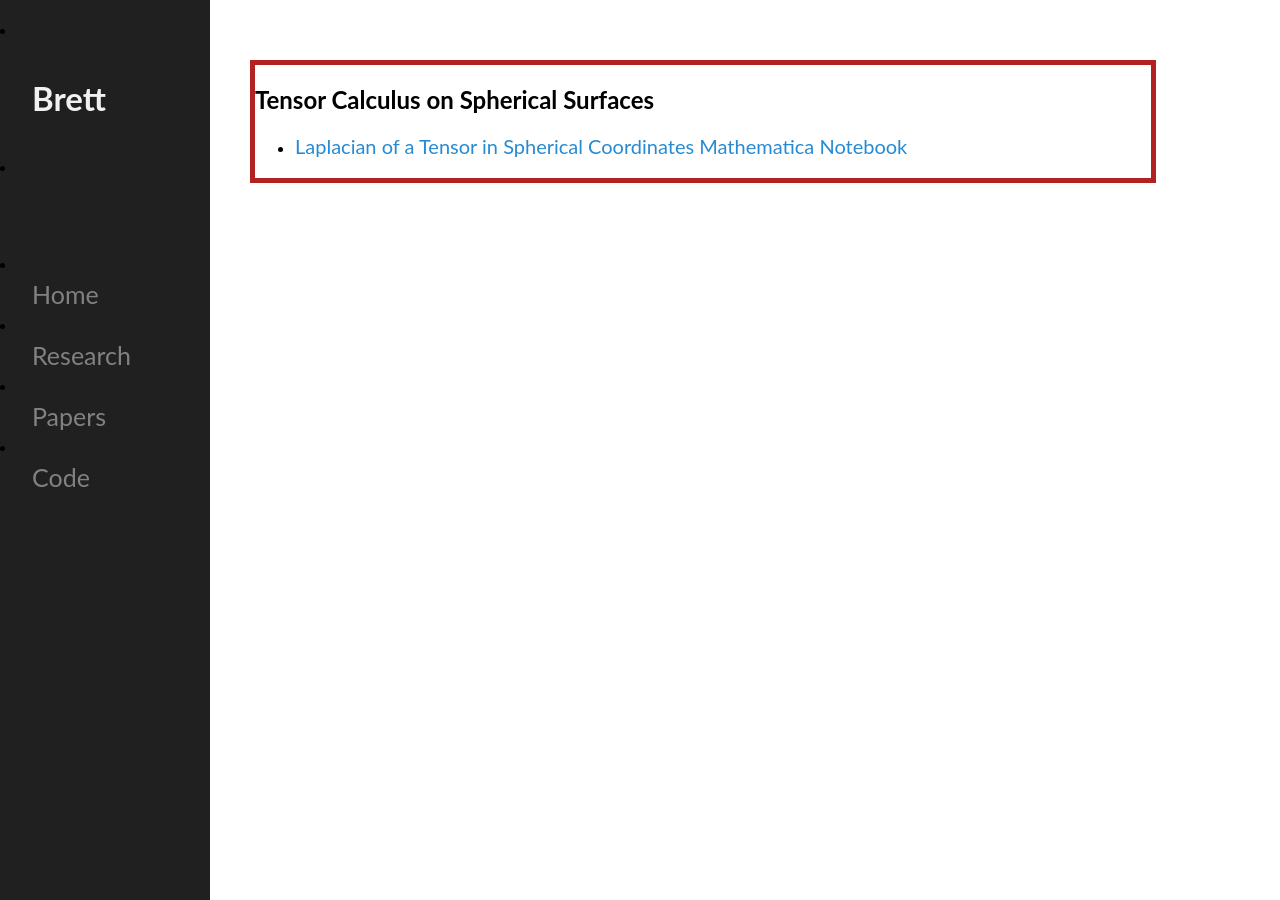
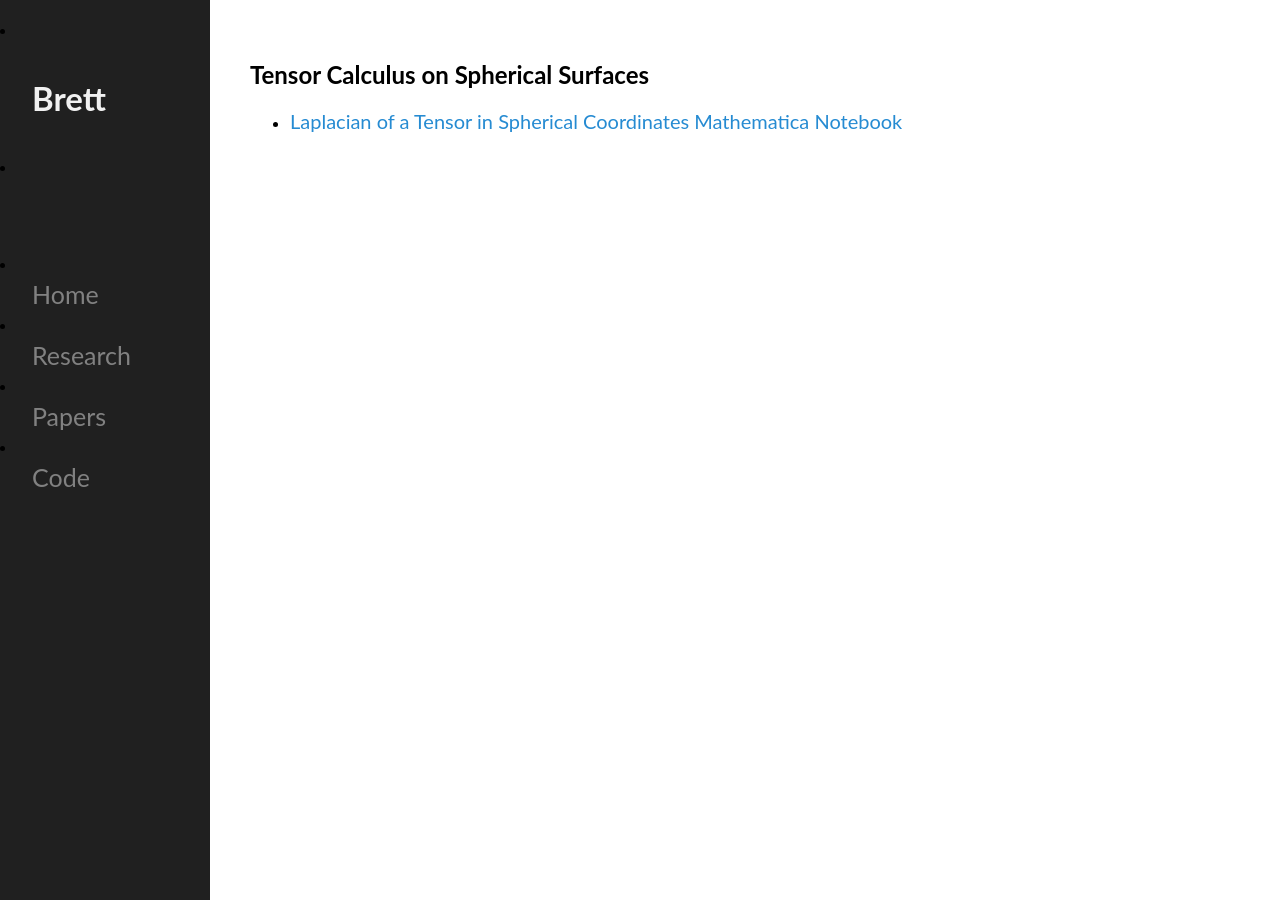
Before and after one commit to mckimb/mckimb.github.io, a Jekyll site: the page built from code/index.html, in a window 1280 px wide. Built offline with Jekyll 4.4.1, drawn with Linux system fonts in a browser that asks for light colours.

Commit message:
Update main.css

```diff
--- a/css/main.css
+++ b/css/main.css
@@ -3,11 +3,6 @@ body {
     margin-left: 250px;
     width: 70%;
     font-family: "Lato", sans-serif;
-}
-
-
-body {
-border: 5px solid #B22222;
 }
 
 
```
